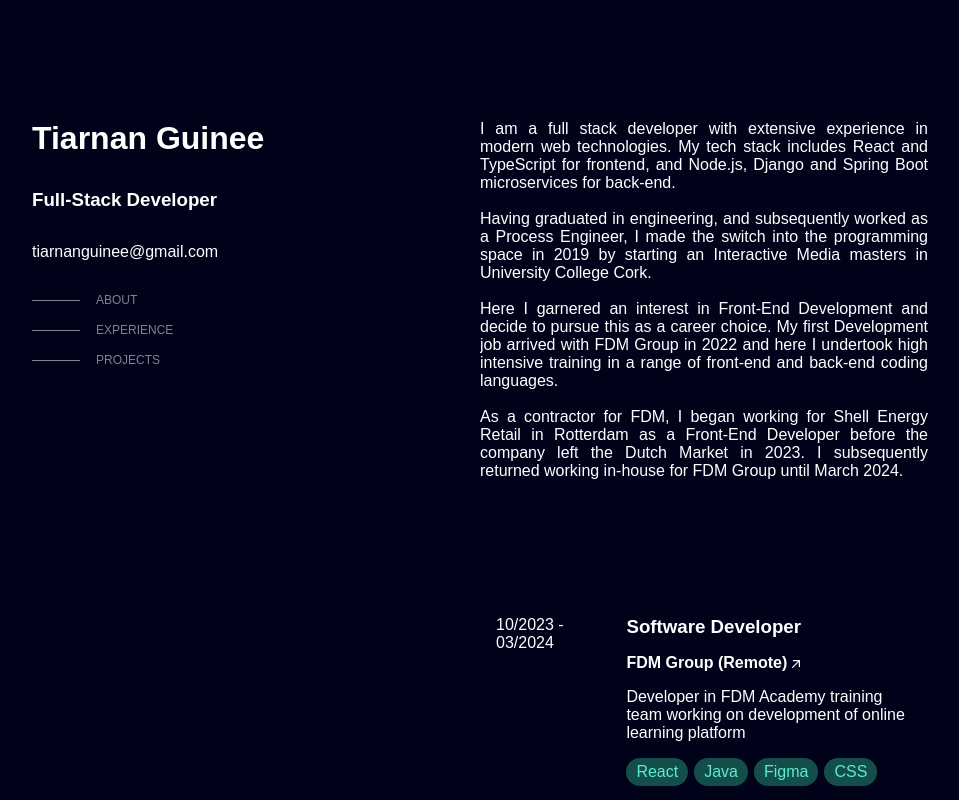
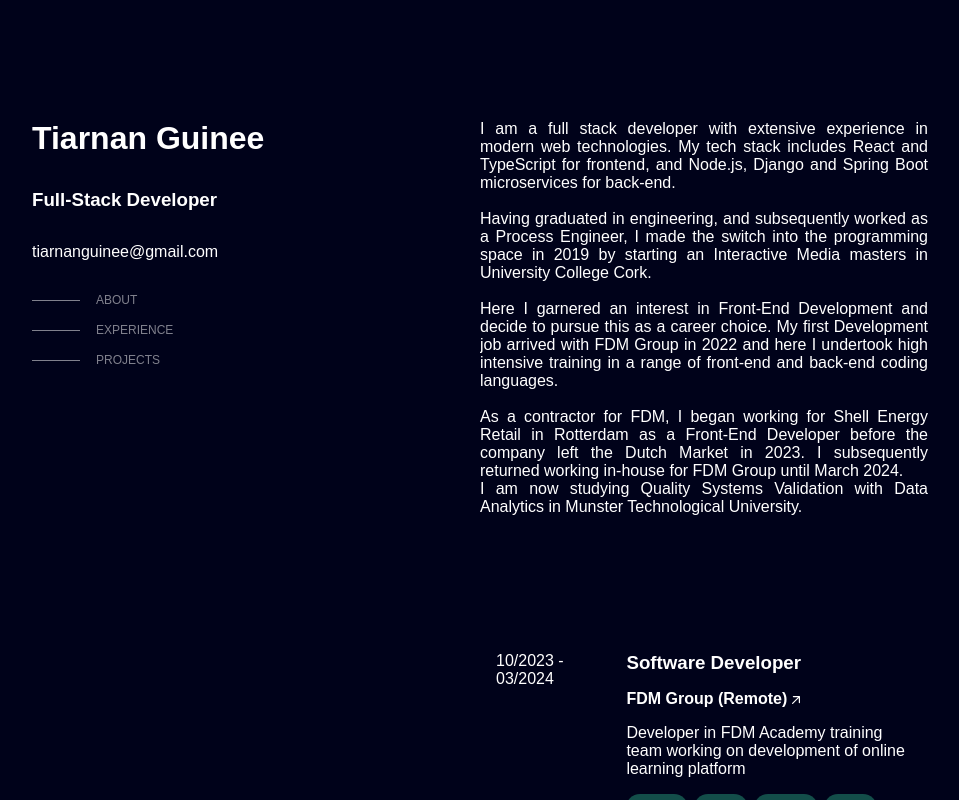
Before and after one commit to tiarnola/tiarnola.github.io, a React (Vite) app: page / in a window 1280 px wide. Shown: the whole page, without its empty margins (160-1119 px from the left). Built offline with nearby package versions, Linux system fonts and the light colour scheme.

Commit message:
add QSVDA in description

```diff
--- a/src/components/Information/Information.tsx
+++ b/src/components/Information/Information.tsx
@@ -45,6 +45,9 @@ const Information = () => {
                 in Rotterdam as a Front-End Developer before the company left
                 the Dutch Market in 2023. I subsequently returned working
                 in-house for FDM Group until March 2024.
+              </p>
+              <p>
+                I am now studying Quality Systems Validation with Data Analytics in Munster Technological University.
               </p>
             </div>
           </section>
```
